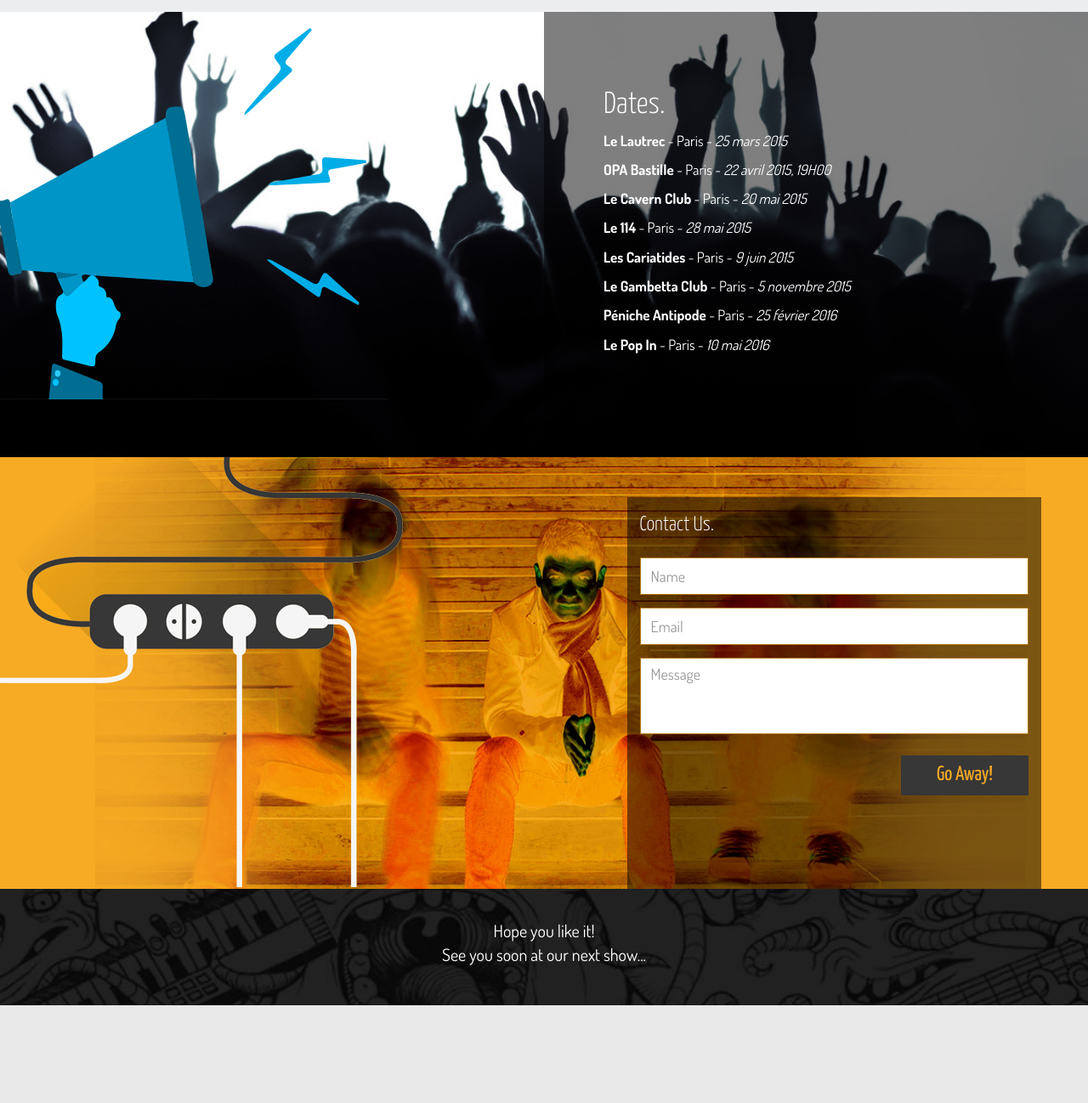
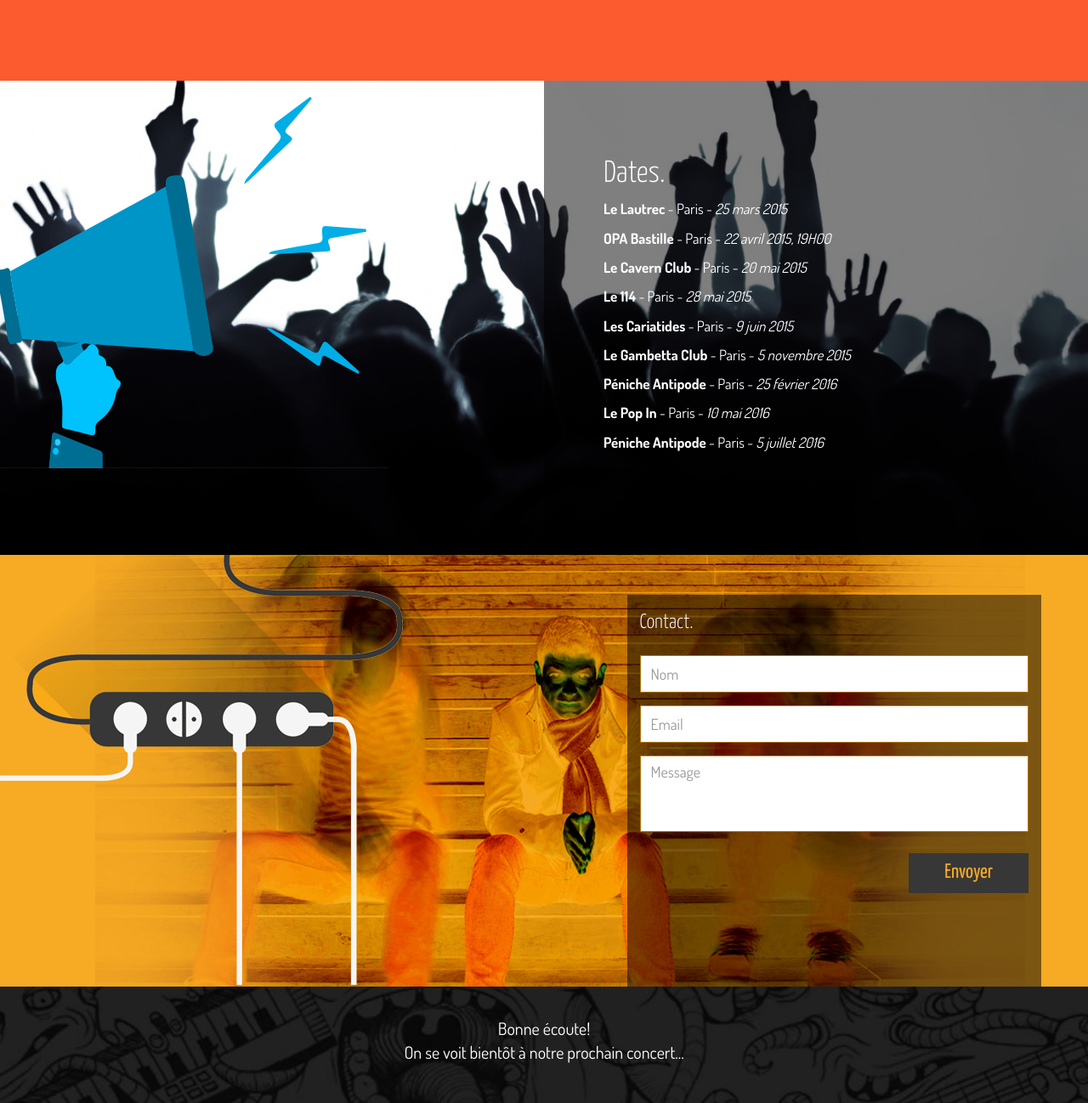
Before and after one commit to guizput/just, a PHP site: page / in a window 1280 px wide. Shown: the part 2179-3477 px from the top of the page at 85% size. Before the commit the page ends 3362 px from the top, so only its background shows below. Run offline with PHP 8.4, Linux system fonts and the light colour scheme; some libraries are stand-ins or nearby versions.

Commit message:
améliorations du layout (vignette YT, couleur de fonds, fix responsive etc...)

```diff
--- a/css/main.css
+++ b/css/main.css
@@ -182,8 +182,8 @@
   overflow: hidden;
 }
 
-#main-slider img {
-  width: 100%
+#main-slider img:not(#yt-thumbnail img) {
+  width: 100%;
 }
 
 #main-slider
@@ -418,6 +418,11 @@
 
 .single-event {
   margin-bottom: 70px;
+  text-align: center;
+}
+
+.img-responsive, .thumbnail>img, .thumbnail a>img, .carousel-inner>.item>img, .carousel-inner>.item>a>img{
+  display: inline-block;
 }
 
 .single-event h4 {
@@ -560,7 +565,7 @@
 **************************/
 
 #twitter {
-  background-color: #ecedef;
+  background-color: #FC5A2F;
   background-position: center bottom;
   background-size: cover;
   background-repeat:no-repeat;
@@ -776,6 +781,9 @@
   color: #fff
 }
 
+#yt-thumbnail{
+    display: block;
+  }
 
 
 /*************************
--- a/css/responsive.css
+++ b/css/responsive.css
@@ -142,10 +142,6 @@
     padding: 7px 25px;
   }
 
-  #home {
-    margin-top: 10%;
-  }
-
   #main-slider .carousel-caption {
     bottom: 17%;
     padding: 10px;
@@ -279,7 +275,8 @@
   }
 
   #event{
-    display: none;
+
+    text-align: center;
   }
 
   #contact-form{
@@ -470,4 +467,12 @@
     background-size: cover;
   }
 
+  #yt-thumbnail{
+    display: none;
+  }
+
+  #home {
+    margin-top: 10%;
+  }
+
 }
--- a/ep/controllers/serve.php
+++ b/ep/controllers/serve.php
@@ -4,7 +4,7 @@
 function serveFile(){
 
 	// File's name and location
-	$filename = "test.zip";
+	$filename = "just-ep.zip";
 	$filepath = $_SERVER["DOCUMENT_ROOT"] . "/ep/file/";
 
 	// http headers for zip downloads
--- a/ep/db-exec.php
+++ b/ep/db-exec.php
@@ -3,7 +3,7 @@
 
 include $_SERVER["DOCUMENT_ROOT"] . '/ep/controllers/db-operations.php';
 
-// $db->exec('DELETE FROM codes');
+// $db->exec('DELETE FROM emails');
 
 
 ?>
--- a/index.html
+++ b/index.html
@@ -75,9 +75,12 @@
 				<div class="item active">
 					<img class="img-responsive" src="images/slider/bg1.jpg" alt="slider">
 					<div class="carousel-caption">
-						<h2>just. en concert</h2>
+						<h2>just. en vidéo</h2>
 						<h4>Notre dernier live à Paris sur Youtube</h4>
-						<a href="https://www.youtube.com/watch?v=_-ANV6mBzSo&list=PL8T_kI1HrvoHWsVog04OcZvp4rzWkpNQs" target="_blank">Voir<i class="fa fa-angle-right"></i></a>
+
+						<a id="yt-thumbnail" href="https://www.youtube.com/watch?v=SFmha1nJKhY&list=PL8T_kI1HrvoHWsVog04OcZvp4rzWkpNQs&index=1" target="_blank"><img src="https://i.ytimg.com/vi/SFmha1nJKhY/mqdefault.jpg" width="150"></a>
+
+						<a href="https://www.youtube.com/watch?v=SFmha1nJKhY&list=PL8T_kI1HrvoHWsVog04OcZvp4rzWkpNQs&index=1" target="_blank">Voir<i class="fa fa-angle-right"></i></a>
 					</div>
 				</div>
 				<!-- <div class="item">
@@ -151,22 +154,22 @@
 									<div class="col-sm-4">
 										<div class="single-event">
 											<img class="img-responsive img-circle" src="images/event/event1.jpg" alt="event-image">
-											<!-- <h4>Guillaume Duran</h4>
-											<h5>Vocal, Bass guitar</h5> -->
+											<h4>Guillaume Duran</h4>
+											<h5>Vocal, Bass guitar</h5>
 										</div>
 									</div>
 									<div class="col-sm-4">
 										<div class="single-event">
 											<img class="img-responsive img-circle" src="images/event/event2.jpg" alt="event-image">
-											<!-- <h4>Geoffrey Duran</h4>
-											<h5>Vocals, Lead guitar</h5> -->
+											<h4>Geoffrey Duran</h4>
+											<h5>Vocals, Lead guitar</h5>
 										</div>
 									</div>
 									<div class="col-sm-4">
 										<div class="single-event">
 											<img class="img-responsive img-circle" src="images/event/event3.jpg" alt="event-image">
-											<!-- <h4>Victor Leyva</h4>
-											<h5>Drums</h5> -->
+											<h4>Victor Leyva</h4>
+											<h5>Drums</h5>
 										</div>
 									</div>
 								</div>
@@ -284,6 +287,7 @@
 				 	<p><strong>Le Gambetta Club </strong> - Paris - <em>5 novembre 2015</em> </p>
 				 	<p><strong>Péniche Antipode </strong> - Paris - <em>25 février 2016</em> </p>
 				 	<p><strong>Le Pop In </strong> - Paris - <em>10 mai 2016</em> </p>
+				 	<p><strong>Péniche Antipode</strong> - Paris - <em>5 juillet 2016</em> </p>
 					<!-- <a href="#" class="btn btn-primary">View Date & Place <i class="fa fa-angle-right"></i></a> -->
 
 		</div>
@@ -312,11 +316,11 @@
 					</div>
 					<div class="col-sm-5" id="contact-form">
 						<div id="contact-section">
-							<h3 style="color:white;">Contact Us.</h3>
+							<h3 style="color:white;">Contact.</h3>
 					    	<div class="status alert alert-success" style="display: none"></div>
 					    	<form id="main-contact-form" class="contact-form" name="contact-form" method="POST" >
 					            <div class="form-group">
-					                <input type="text" name="name" class="form-control" required="required" placeholder="Name" id="form-complete">
+					                <input type="text" name="name" class="form-control" required="required" placeholder="Nom" id="form-complete">
 					            </div>
 					            <div class="form-group">
 					                <input type="email" name="email" class="form-control" required="required" placeholder="Email">
@@ -325,7 +329,7 @@
 					                <textarea name="message" id="message" required="required" class="form-control" rows="4" placeholder="Message"></textarea>
 					            </div>
 					            <div class="form-group">
-					                <button type="submit" class="btn btn-primary pull-right">Go Away!</button>
+					                <button type="submit" class="btn btn-primary pull-right">Envoyer</button>
 					            </div>
 					        </form>
 					    </div>
@@ -339,8 +343,8 @@
     <footer id="footer">
         <div class="container">
             <div class="text-center">
-                <p> Hope you like it! <br>
-                	See you soon at our next show...
+                <p> Bonne écoute! <br>
+                	On se voit bientôt à notre prochain concert...
                 </p>
             </div>
         </div>
```
Also changed, not shown: 1 other file.
